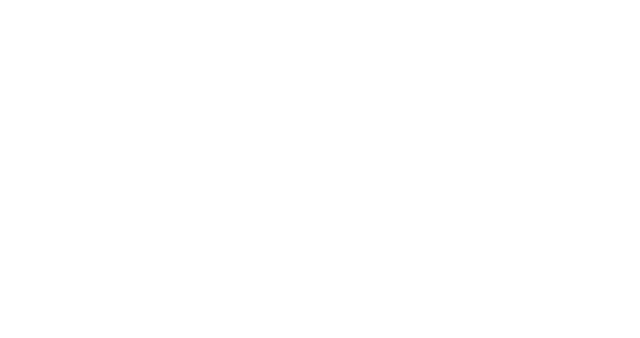
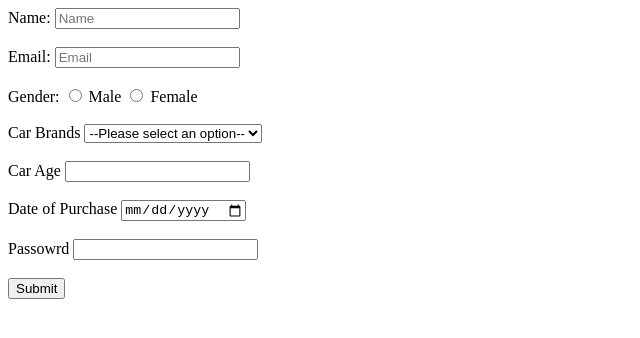
Before and after one commit to acciojob/car-insurance-form-immeas, a website: page main.html in a window 1280 px wide. Shown: the whole page, without its empty margins (0-640 px from the left). Drawn offline with Linux system fonts and the light colour scheme.

Commit message:
created a submission

```diff
--- a/main.html
+++ b/main.html
@@ -4,9 +4,79 @@
 
 <head>
 	<link rel="stylesheet" href="styles.css">
+	<title>Car Insurance Registration Form</title>
 </head>
 
 <body>
+	<form action="/sumbit" submit="post">
+		<label for="name">Name:</label>
+		<input
+			type="text"
+			id="name"
+			name="name"
+			placeholder="Name"
+			required>
+		<br><br>
+
+		<label for="email">Email:</label>
+		<input
+			type="email"
+			id="email"
+			name="email"
+			placeholder="Email"
+			required>
+		<br><br>
+
+		<label for="gender_m">Gender:</label>
+		<input
+			type="radio"
+			id="gender_m"
+			name="gender"
+			required>
+		<label for="gender_m">Male</label>
+		<input
+			type="radio"
+			id="gender_f"
+			name="gender"
+			required>
+		<label for="gender_f">Female</label>
+		<br><br>
+
+		<label for="cars">Car Brands</label>
+		<select id="cars" name="cars">
+			<option value="">--Please select an option--</option>
+			<option value="bmw">BMW</option>
+			<option value="audi">Audi</option>
+			<option value="mercedez">Mercedez</option>
+		</select>
+		<br><br>
+
+		<label for="carage">Car Age</label>
+		<input
+			type="number"
+			id="carage"
+			name="carage"
+			required>
+		<br><br>
+
+		<label for="dop">Date of Purchase</label>
+		<input
+			type="date"
+			id="drop"
+			name="drop"
+			required>
+		<br><br>
+
+		<label for="password">Passowrd</label>
+		<input
+			type="password"
+			id=password
+			name="password"
+			required>
+		<br><br>
+
+		<button type="submit">Submit</button>
+	</form>
 	<!-- the entire body must be written by student -->
     <script type="text/javascript" src="./script.js">
 </script>
```
